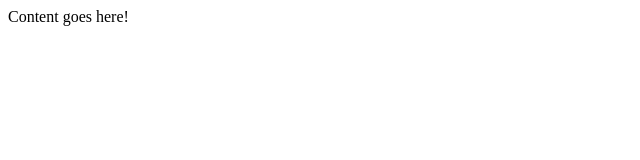
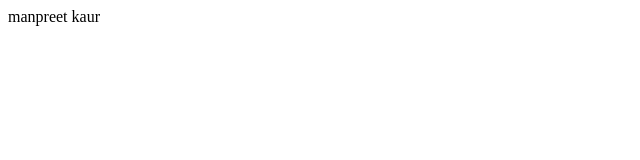
Before and after one commit to manpreetrai1912/C0742302, a plain HTML site: page CO742302/index.html in a window 1280 px wide. Shown: the full height of the page, 0-640 px from the left. Drawn offline with Linux system fonts and the light colour scheme.

Commit message:
first commit

```diff
--- a/CO742302/index.html
+++ b/CO742302/index.html
@@ -6,7 +6,7 @@
     <link href="css/default.css" rel="stylesheet" />
 </head>
 <body>
-    <div>Content goes here!</div>
+    <div>manpreet kaur</div>
     <script src="js/main.js"></script>
 </body>
 </html>
```
